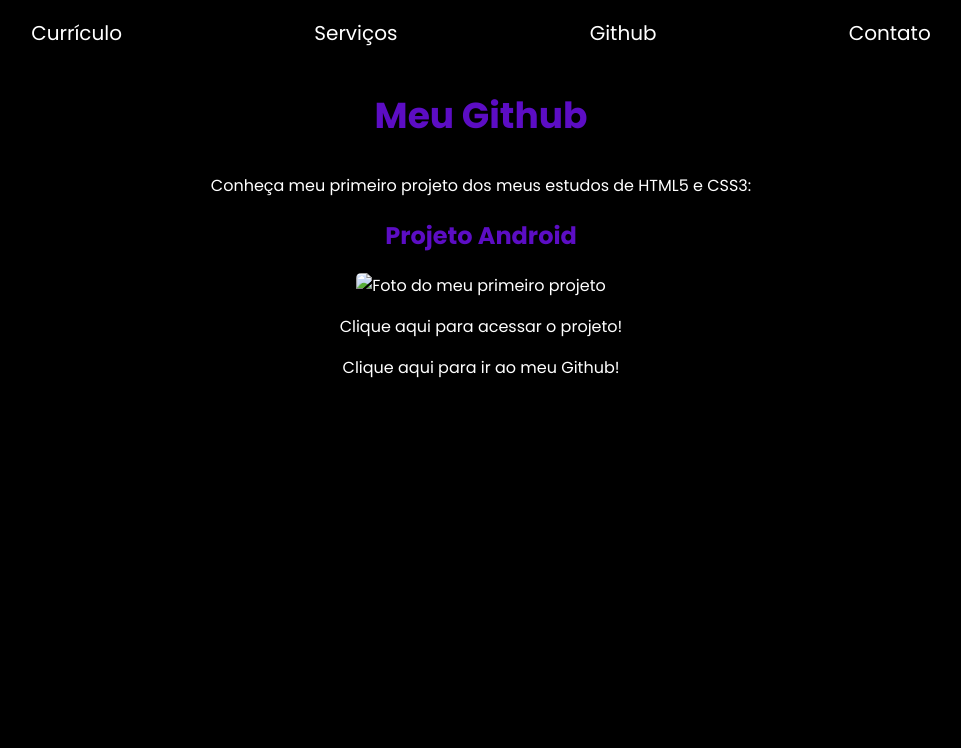
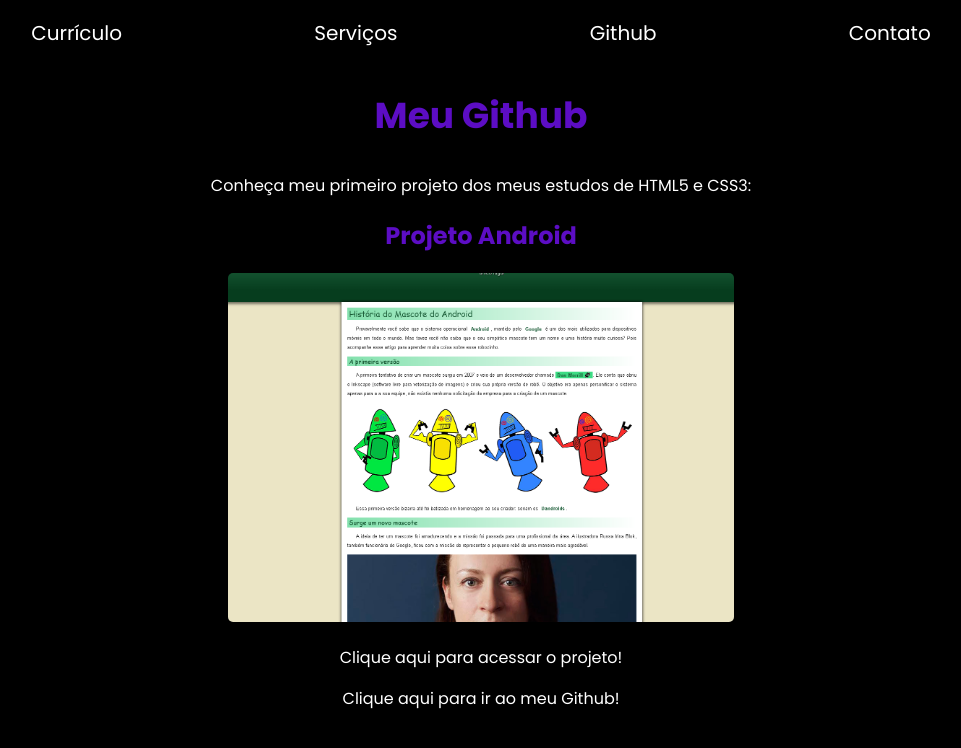
Before and after one commit to kaiocoutinho/Lading-page-CSPW, a plain HTML site: page github.html in a window 1280 px wide. Shown: the whole page, without its empty margins (159-1120 px from the left). Drawn offline with Linux system fonts and the light colour scheme; the site is published under a folder, as on GitHub Pages, so addresses that start at the root find nothing.

Commit message:
corrigindo erro na imagem.

```diff
--- a/github.html
+++ b/github.html
@@ -28,7 +28,7 @@
                 <div class="card-body">
                     <h2>Projeto Android</h2>
                     <div class="card-image"><a href="https://kaiocoutinho.github.io/projeto-android/"
-                            target="_blank"><img src="/images/image.png" alt="Foto do meu primeiro projeto"></a></div>
+                            target="_blank"><img src="./images/image.png" alt="Foto do meu primeiro projeto"></a></div>
                     <div class="card-footer">
                         <a href="https://kaiocoutinho.github.io/projeto-android/" target="_blank">
                             <p>Clique aqui para acessar o projeto!</p>
```
